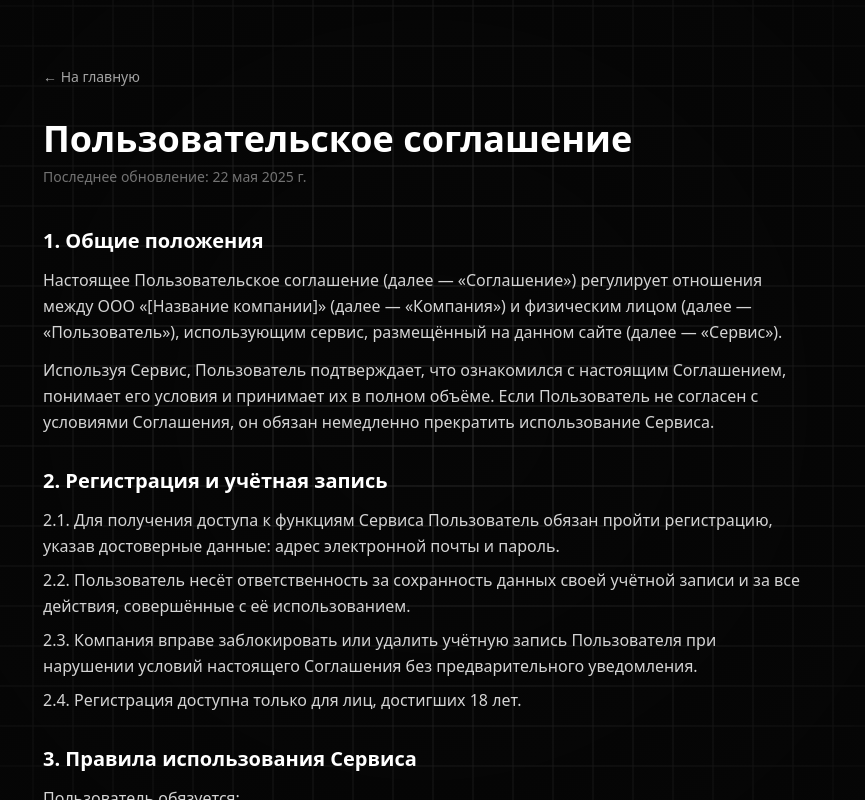
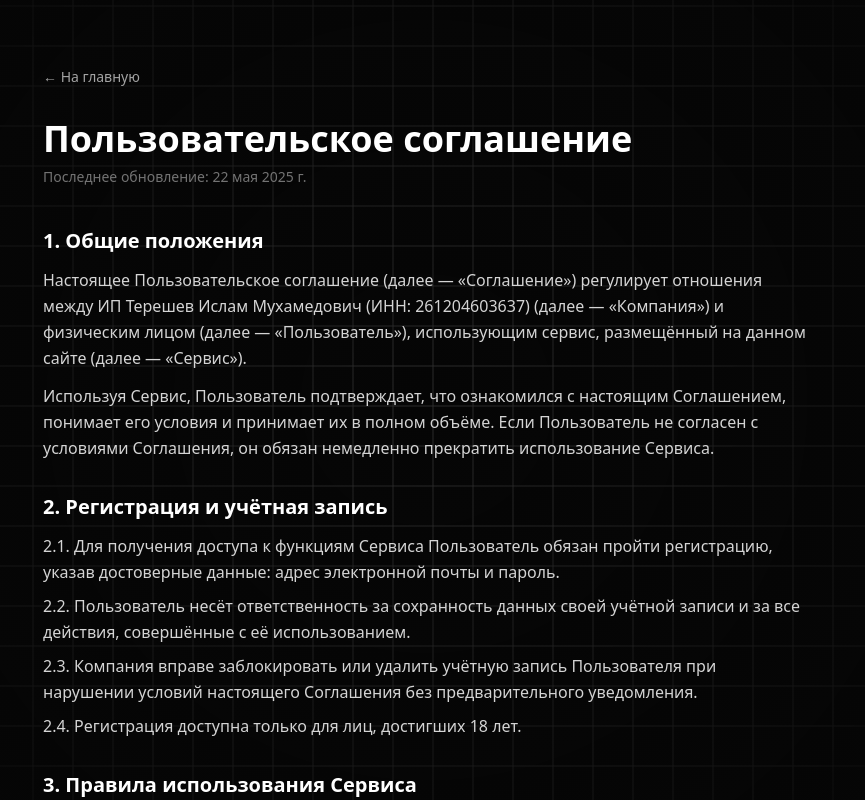
Before and after one commit to pr-poehali-dev/cloud-storage-solution-31, a React (Vite) app: page /terms in a window 1280 px wide. Shown: the whole page, without its empty margins (213-1078 px from the left). Built offline with nearby package versions, Linux system fonts and the light colour scheme.

Commit message:
feat: добавить данные компании Терешев И.М.

```diff
--- a/src/pages/OfferPage.tsx
+++ b/src/pages/OfferPage.tsx
@@ -17,7 +17,7 @@ export default function OfferPage() {
 
             <section>
               <h2 className="text-xl font-semibold text-white mb-3">1. Общие положения</h2>
-              <p>ООО «[Название компании]» (ИНН: [ИНН], ОГРН: [ОГРН]), именуемое в дальнейшем «Исполнитель», публикует настоящую оферту — предложение заключить договор об оказании услуг на нижеизложенных условиях.</p>
+              <p>ИП Терешев Ислам Мухамедович (ИНН: 261204603637), именуемый в дальнейшем «Исполнитель», публикует настоящую оферту — предложение заключить договор об оказании услуг на нижеизложенных условиях.</p>
               <p className="mt-3">Настоящий документ является публичной офертой в соответствии со статьёй 437 Гражданского кодекса Российской Федерации. Акцептом оферты является факт регистрации Пользователя на Сервисе и/или оплата услуг.</p>
             </section>
 
@@ -85,11 +85,10 @@ export default function OfferPage() {
 
             <section>
               <h2 className="text-xl font-semibold text-white mb-3">10. Реквизиты Исполнителя</h2>
-              <p>ООО «[Название компании]»</p>
-              <p className="mt-1">ИНН: [ИНН] | КПП: [КПП] | ОГРН: [ОГРН]</p>
-              <p className="mt-1">Юридический адрес: [адрес]</p>
-              <p className="mt-1">Расчётный счёт: [р/с] | Банк: [банк] | БИК: [БИК]</p>
-              <p className="mt-1">Email: <span className="text-[#FF4D00]">[email компании]</span></p>
+              <p>ИП Терешев Ислам Мухамедович</p>
+              <p className="mt-1">ИНН: 261204603637</p>
+              <p className="mt-1">Адрес: г. Москва, ул. Сеславинская, д. 30</p>
+              <p className="mt-1">Email: <span className="text-[#FF4D00]">bossgrup43@gmail.com</span></p>
             </section>
 
           </div>
--- a/src/pages/PrivacyPage.tsx
+++ b/src/pages/PrivacyPage.tsx
@@ -17,7 +17,7 @@ export default function PrivacyPage() {
 
             <section>
               <h2 className="text-xl font-semibold text-white mb-3">1. Общие положения</h2>
-              <p>Настоящая Политика конфиденциальности (далее — «Политика») описывает, каким образом ООО «[Название компании]» (далее — «Оператор») осуществляет обработку персональных данных пользователей Сервиса в соответствии с Федеральным законом № 152-ФЗ «О персональных данных».</p>
+              <p>Настоящая Политика конфиденциальности (далее — «Политика») описывает, каким образом ИП Терешев Ислам Мухамедович (ИНН: 261204603637) (далее — «Оператор») осуществляет обработку персональных данных пользователей Сервиса в соответствии с Федеральным законом № 152-ФЗ «О персональных данных».</p>
               <p className="mt-3">Используя Сервис, Пользователь даёт согласие на обработку своих персональных данных в соответствии с настоящей Политикой.</p>
             </section>
 
@@ -93,10 +93,10 @@ export default function PrivacyPage() {
 
             <section>
               <h2 className="text-xl font-semibold text-white mb-3">10. Контакты</h2>
-              <p>Оператор персональных данных: ООО «[Название компании]»</p>
-              <p className="mt-1">ИНН: [ИНН] | ОГРН: [ОГРН]</p>
-              <p className="mt-1">Адрес: [юридический адрес]</p>
-              <p className="mt-1">Email: <span className="text-[#FF4D00]">[email компании]</span></p>
+              <p>Оператор персональных данных: ИП Терешев Ислам Мухамедович</p>
+              <p className="mt-1">ИНН: 261204603637</p>
+              <p className="mt-1">Адрес: г. Москва, ул. Сеславинская, д. 30</p>
+              <p className="mt-1">Email: <span className="text-[#FF4D00]">bossgrup43@gmail.com</span></p>
             </section>
 
           </div>
--- a/src/pages/TermsPage.tsx
+++ b/src/pages/TermsPage.tsx
@@ -17,7 +17,7 @@ export default function TermsPage() {
 
             <section>
               <h2 className="text-xl font-semibold text-white mb-3">1. Общие положения</h2>
-              <p>Настоящее Пользовательское соглашение (далее — «Соглашение») регулирует отношения между ООО «[Название компании]» (далее — «Компания») и физическим лицом (далее — «Пользователь»), использующим сервис, размещённый на данном сайте (далее — «Сервис»).</p>
+              <p>Настоящее Пользовательское соглашение (далее — «Соглашение») регулирует отношения между ИП Терешев Ислам Мухамедович (ИНН: 261204603637) (далее — «Компания») и физическим лицом (далее — «Пользователь»), использующим сервис, размещённый на данном сайте (далее — «Сервис»).</p>
               <p className="mt-3">Используя Сервис, Пользователь подтверждает, что ознакомился с настоящим Соглашением, понимает его условия и принимает их в полном объёме. Если Пользователь не согласен с условиями Соглашения, он обязан немедленно прекратить использование Сервиса.</p>
             </section>
 
@@ -73,9 +73,9 @@ export default function TermsPage() {
             <section>
               <h2 className="text-xl font-semibold text-white mb-3">9. Контактная информация</h2>
               <p>По всем вопросам, связанным с настоящим Соглашением, обращайтесь:</p>
-              <p className="mt-2">Email: <span className="text-[#FF4D00]">[email компании]</span></p>
-              <p>ООО «[Название компании]», ИНН: [ИНН], ОГРН: [ОГРН]</p>
-              <p>Адрес: [юридический адрес]</p>
+              <p className="mt-2">Email: <span className="text-[#FF4D00]">bossgrup43@gmail.com</span></p>
+              <p>ИП Терешев Ислам Мухамедович, ИНН: 261204603637</p>
+              <p>Адрес: г. Москва, ул. Сеславинская, д. 30</p>
             </section>
 
           </div>
```
